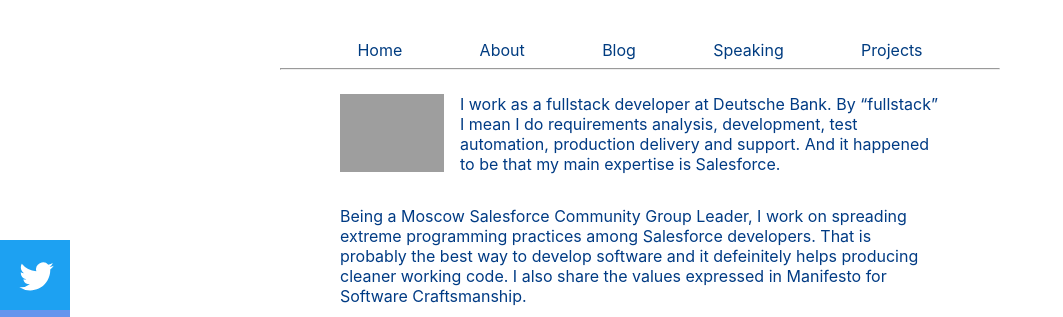
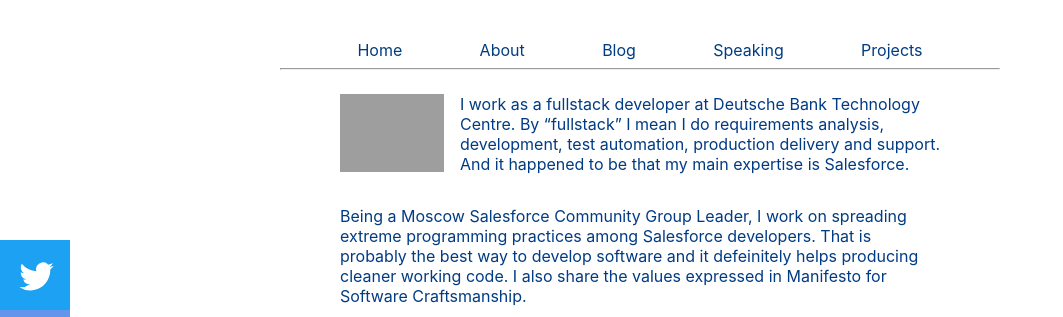
Before and after one commit to nchursin/nchursin.github.io, a Gatsby site: page /about in a window 1280 px wide. Shown: the top 317 px of the page, without its empty margins (0-1063 px from the left). Built offline with nearby package versions, Linux system fonts and the light colour scheme; Gatsby itself is replaced by a stand-in of ours; grey boxes are pictures that could not be loaded.

Commit message:
fixed company name

```diff
--- a/src/pages/about.js
+++ b/src/pages/about.js
@@ -34,7 +34,7 @@
             ...commonStyles.flex.justifyContentSpaceEvenly,
           }}>
             <p>
-              I work as a fullstack developer at Deutsche Bank. By “fullstack” I mean
+              I work as a fullstack developer at Deutsche Bank Technology Centre. By “fullstack” I mean
               I do requirements analysis, development, test automation, production
               delivery and support. And it happened to be that my main expertise is
               Salesforce.
```
